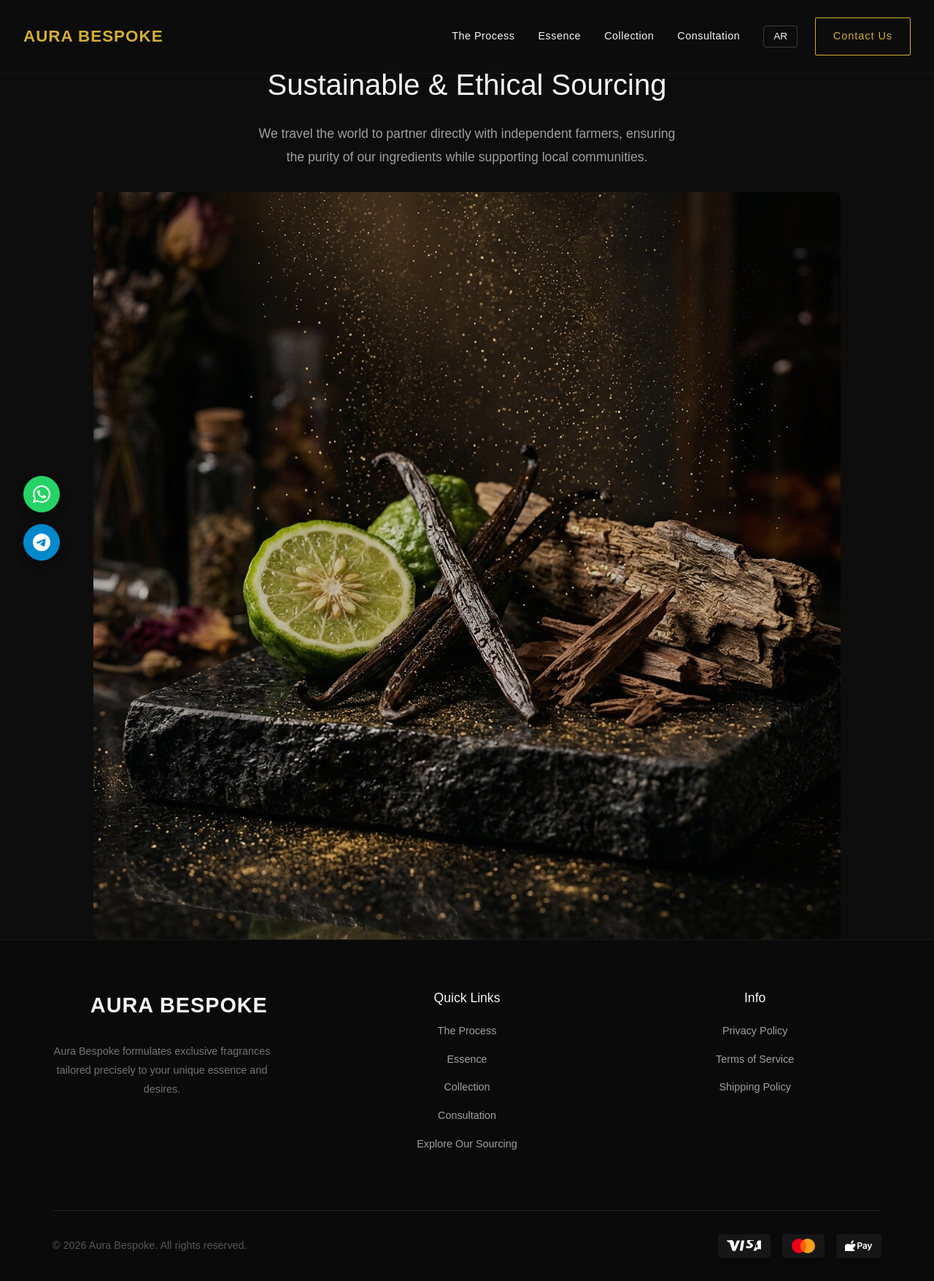
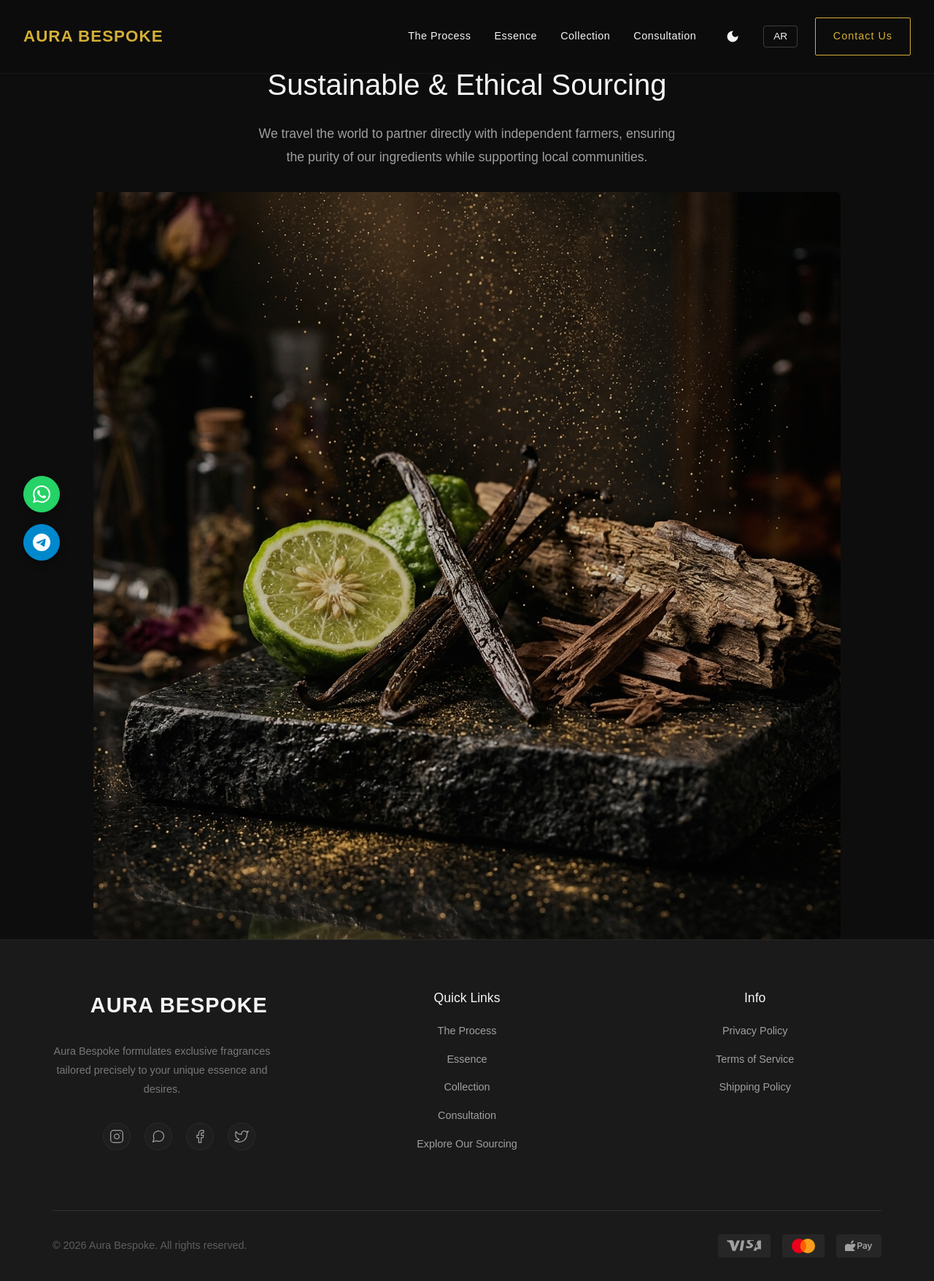
Before and after one commit to Ahmedmeid99/Perfume, a React (Vite) app: page /sourcing in a window 1280 px wide. Shown: the whole page at 73% size. Built offline with nearby package versions, Linux system fonts and the light colour scheme; a web font is replaced by a local one.

Commit message:
int command

```diff
--- a/src/App.css
+++ b/src/App.css
@@ -61,12 +61,13 @@
 .lang-toggle {
   background: transparent;
   color: var(--text-light);
-  border: 1px solid rgba(255,255,255,0.2);
+  border: 1px solid rgba(255, 255, 255, 0.2);
   padding: 0.4rem 0.8rem;
   border-radius: 4px;
   font-size: 0.85rem;
   transition: all 0.3s;
 }
+
 .lang-toggle:hover {
   border-color: var(--primary-color);
   color: var(--primary-color);
@@ -94,6 +95,7 @@
   background: var(--primary-color);
   color: var(--bg-color);
 }
+
 .cta-button.solid:hover {
   background: var(--primary-hover);
   border-color: var(--primary-hover);
@@ -125,12 +127,12 @@
   left: 0;
   width: 100%;
   height: 100%;
-  background: linear-gradient(to right, rgba(13,13,13,0.95) 0%, rgba(13,13,13,0.5) 60%, transparent 100%);
+  background: linear-gradient(to right, rgba(13, 13, 13, 0.95) 0%, rgba(13, 13, 13, 0.5) 60%, transparent 100%);
   z-index: 2;
 }
 
 [dir="rtl"] .hero-overlay {
-  background: linear-gradient(to left, rgba(13,13,13,0.95) 0%, rgba(13,13,13,0.5) 60%, transparent 100%);
+  background: linear-gradient(to left, rgba(13, 13, 13, 0.95) 0%, rgba(13, 13, 13, 0.5) 60%, transparent 100%);
 }
 
 .hero-content {
@@ -167,6 +169,7 @@
   background-color: var(--surface-color);
   position: relative;
 }
+
 .process-section::before {
   content: '';
   position: absolute;
@@ -223,7 +226,8 @@
   transform: rotateY(-180deg);
 }
 
-.card-front, .card-back {
+.card-front,
+.card-back {
   position: absolute;
   width: 100%;
   height: 100%;
@@ -233,8 +237,8 @@
 }
 
 .card-front {
-  background: rgba(255,255,255,0.02);
-  border: 1px solid rgba(255,255,255,0.04);
+  background: rgba(255, 255, 255, 0.02);
+  border: 1px solid rgba(255, 255, 255, 0.04);
   padding: 3rem 2.5rem;
   display: flex;
   flex-direction: column;
@@ -266,7 +270,7 @@
   left: 0;
   right: 0;
   bottom: 0;
-  background: linear-gradient(to top, rgba(13,13,13,0.9) 0%, transparent 100%);
+  background: linear-gradient(to top, rgba(13, 13, 13, 0.9) 0%, transparent 100%);
   z-index: 1;
 }
 
@@ -313,6 +317,7 @@
   object-fit: cover;
   transition: transform 1.5s ease;
 }
+
 .quality-image-wrapper:hover .quality-image {
   transform: scale(1.05);
 }
@@ -335,13 +340,16 @@
 .cta-section {
   text-align: center;
   padding: 8rem 0;
-  background: linear-gradient(rgba(13,13,13,0.92), rgba(13,13,13,0.92)), url('/process.png') center/cover fixed;
+  background: linear-gradient(rgba(13, 13, 13, 0.92), rgba(13, 13, 13, 0.92)), url('/process.png') center/cover fixed;
 }
+
 .cta-section h2 {
   font-size: 3rem;
   margin-bottom: 1.5rem;
+  margin-top: 1.5rem;
   font-weight: 500;
 }
+
 .cta-section p {
   color: var(--text-muted);
   margin-bottom: 3rem;
@@ -355,10 +363,11 @@
 footer {
   text-align: center;
   padding: 4rem 2rem;
-  border-top: 1px solid rgba(255,255,255,0.05);
+  border-top: 1px solid rgba(255, 255, 255, 0.05);
   font-size: 0.9rem;
   color: var(--text-muted);
 }
+
 .footer-logo {
   font-size: 1.2rem;
   color: var(--primary-color);
@@ -385,10 +394,12 @@ footer {
   .navbar {
     padding: 0.8rem 1rem;
   }
+
   .nav-brand {
     font-size: 1rem;
     white-space: nowrap;
   }
+
   .nav-controls {
     margin-inline-end: 0;
     position: absolute;
@@ -405,32 +416,39 @@ footer {
     pointer-events: none;
     transition: all 0.3s ease;
     border-bottom: 1px solid rgba(255, 255, 255, 0.05);
-    box-shadow: 0 10px 30px rgba(0,0,0,0.5);
+    box-shadow: 0 10px 30px rgba(0, 0, 0, 0.5);
   }
+
   .nav-actions {
     gap: 0.4rem;
   }
+
   .cta-button.nav-cta {
     padding: 0.3rem 0.6rem;
     font-size: 0.75rem;
     white-space: nowrap;
   }
+
   .lang-toggle {
     padding: 0.2rem 0.4rem;
     font-size: 0.75rem;
   }
+
   .hero-title {
     font-size: 2.8rem;
   }
+
   .hamburger {
     display: block;
     margin-left: 0.25rem;
   }
+
   .nav-controls.mobile-open {
     transform: translateY(0);
     opacity: 1;
     pointer-events: auto;
   }
+
   .nav-links {
     display: flex;
     flex-direction: column;
@@ -438,19 +456,25 @@ footer {
     gap: 1.5rem;
     width: 100%;
   }
+
   .quality-grid {
     grid-template-columns: 1fr;
   }
+
   .quality-content {
     padding: 4rem 2rem;
   }
+
   .hero-overlay {
-    background: linear-gradient(to bottom, rgba(13,13,13,0.8) 0%, rgba(13,13,13,0.95) 100%);
+    background: linear-gradient(to bottom, rgba(13, 13, 13, 0.8) 0%, rgba(13, 13, 13, 0.95) 100%);
   }
+
   [dir="rtl"] .hero-overlay {
-    background: linear-gradient(to bottom, rgba(13,13,13,0.8) 0%, rgba(13,13,13,0.95) 100%);
+    background: linear-gradient(to bottom, rgba(13, 13, 13, 0.8) 0%, rgba(13, 13, 13, 0.95) 100%);
   }
-  .floating-widgets-left, .floating-widgets-right {
+
+  .floating-widgets-left,
+  .floating-widgets-right {
     bottom: 1rem;
   }
 }
@@ -464,16 +488,19 @@ footer {
   flex-direction: column;
   gap: 1.5rem;
 }
+
 [dir="rtl"] .contact-form {
   text-align: right;
 }
+
 .form-group {
   display: flex;
   flex-direction: column;
 }
+
 .form-input {
-  background: rgba(255,255,255,0.03);
-  border: 1px solid rgba(255,255,255,0.1);
+  background: rgba(255, 255, 255, 0.03);
+  border: 1px solid rgba(255, 255, 255, 0.1);
   color: var(--text-light);
   padding: 1rem;
   font-family: inherit;
@@ -481,10 +508,12 @@ footer {
   border-radius: 4px;
   transition: border-color 0.3s;
 }
+
 .form-input:focus {
   border-color: var(--primary-color);
   outline: none;
 }
+
 .form-success {
   color: #4BB543;
   margin-top: 2rem;
@@ -502,6 +531,7 @@ footer {
   gap: 1rem;
   z-index: 1000;
 }
+
 [dir="rtl"] .floating-widgets-left {
   left: auto;
   right: 2rem;
@@ -516,6 +546,7 @@ footer {
   gap: 1rem;
   z-index: 1000;
 }
+
 [dir="rtl"] .floating-widgets-right {
   right: auto;
   left: 2rem;
@@ -530,33 +561,39 @@ footer {
   justify-content: center;
   background-color: var(--surface-color);
   color: var(--text-light);
-  box-shadow: 0 4px 12px rgba(0,0,0,0.3);
+  box-shadow: 0 4px 12px rgba(0, 0, 0, 0.3);
   transition: transform 0.3s, background-color 0.3s;
   cursor: pointer;
-  border: 1px solid rgba(255,255,255,0.1);
+  border: 1px solid rgba(255, 255, 255, 0.1);
 }
+
 .widget-btn svg {
   width: 24px;
   height: 24px;
 }
+
 .widget-btn:hover {
   transform: translateY(-5px);
 }
+
 .widget-btn.whatsapp {
   background-color: #25D366;
   color: white;
   border-color: #25D366;
 }
+
 .widget-btn.telegram {
   background-color: #0088cc;
   color: white;
   border-color: #0088cc;
 }
+
 .widget-btn.scroll-top {
   background-color: var(--bg-color);
   border-color: var(--primary-color);
   color: var(--primary-color);
 }
+
 .widget-btn.scroll-top:hover {
   background-color: var(--primary-color);
   color: var(--bg-color);
@@ -569,6 +606,7 @@ footer {
   gap: 2rem;
   margin-top: 3rem;
 }
+
 .team-card {
   text-align: center;
   background: var(--surface-color);
@@ -577,9 +615,11 @@ footer {
   border: 1px solid rgba(255, 255, 255, 0.05);
   transition: transform 0.3s;
 }
+
 .team-card:hover {
   transform: translateY(-5px);
 }
+
 .team-img {
   width: 120px;
   height: 120px;
@@ -587,13 +627,15 @@ footer {
   object-fit: cover;
   margin: 0 auto 1.5rem auto;
   border: 4px solid var(--surface-color);
-  box-shadow: 0 4px 15px rgba(0,0,0,0.5);
+  box-shadow: 0 4px 15px rgba(0, 0, 0, 0.5);
   display: block;
 }
+
 .team-card h3 {
   color: var(--text-light);
   margin-bottom: 0.5rem;
 }
+
 .team-role {
   color: var(--primary-color);
   font-size: 0.9rem;
@@ -607,6 +649,7 @@ footer {
   gap: 2rem;
   margin-top: 3rem;
 }
+
 .review-card {
   background: rgba(13, 13, 13, 0.6);
   padding: 2rem;
@@ -614,21 +657,25 @@ footer {
   border-left: 3px solid var(--primary-color);
   position: relative;
 }
+
 [dir="rtl"] .review-card {
   border-left: none;
   border-right: 3px solid var(--primary-color);
 }
+
 .review-text {
   font-style: italic;
   color: var(--text-muted);
   line-height: 1.6;
 }
+
 .review-header {
   display: flex;
   align-items: center;
   gap: 1rem;
   margin-bottom: 1.5rem;
 }
+
 .review-img {
   width: 50px;
   height: 50px;
@@ -636,6 +683,7 @@ footer {
   object-fit: cover;
   border: 2px solid var(--primary-color);
 }
+
 .reviewer {
   font-weight: 600;
   color: var(--text-light);
@@ -649,6 +697,7 @@ footer {
   background: var(--bg-color);
   margin-bottom: 0;
 }
+
 .map-iframe {
   width: 100%;
   height: 100%;
@@ -657,16 +706,26 @@ footer {
   top: 0;
   left: 0;
   filter: invert(90%) hue-rotate(180deg) brightness(85%) contrast(85%);
+  transition: filter 0.5s;
 }
+
+[data-theme="light"] .map-iframe {
+  filter: none;
+}
+
 .map-container {
   position: absolute;
-  top: 0; left: 0; right: 0; bottom: 0;
+  top: 0;
+  left: 0;
+  right: 0;
+  bottom: 0;
   background: rgba(13, 13, 13, 0.4);
   display: flex;
   align-items: center;
   justify-content: center;
   text-align: center;
 }
+
 .map-overlay {
   background: var(--surface-color);
   padding: 3rem;
@@ -678,22 +737,25 @@ footer {
 
 /* Fat Footer */
 .fat-footer {
-  background: #0a0a0a;
+  background: var(--surface-color);
   padding: 4rem 2rem 2rem 2rem;
   border-top: 1px solid rgba(255, 255, 255, 0.05);
 }
+
 .footer-top-grid {
   display: grid;
   grid-template-columns: repeat(auto-fit, minmax(200px, 1fr));
   gap: 3rem;
   margin-bottom: 4rem;
 }
+
 .footer-logo {
   font-family: inherit;
   font-size: 1.8rem;
   font-weight: 700;
   color: var(--text-light);
 }
+
 .footer-bottom {
   display: flex;
   justify-content: space-between;
@@ -703,17 +765,43 @@ footer {
   flex-wrap: wrap;
   gap: 1.5rem;
 }
+
 .payment-methods {
   display: flex;
   gap: 1rem;
 }
+
 .pay-icon {
-  background: rgba(255, 255, 255, 0.05); /* slightly lighter for logos */
+  background: rgba(255, 255, 255, 0.05);
+  /* slightly lighter for logos */
   padding: 0.4rem 0.8rem;
   border-radius: 4px;
   display: flex;
   align-items: center;
   justify-content: center;
+}
+
+.social-icon {
+  color: var(--text-muted);
+  transition: color 0.3s ease, transform 0.3s ease;
+  display: flex;
+  align-items: center;
+  justify-content: center;
+  background: rgba(255, 255, 255, 0.02);
+  padding: 0.5rem;
+  border-radius: 50%;
+  border: 1px solid rgba(255, 255, 255, 0.05);
+}
+
+.social-icon:hover {
+  color: var(--primary-color);
+  transform: translateY(-2px);
+  border-color: rgba(204, 163, 107, 0.3);
+}
+
+[data-theme="light"] .social-icon {
+  border-color: rgba(0, 0, 0, 0.1);
+  background: rgba(0, 0, 0, 0.02);
 }
 
 @media (max-width: 768px) {
@@ -731,6 +819,7 @@ footer {
   margin-bottom: 4rem;
   flex-wrap: wrap;
 }
+
 .filter-select {
   background: var(--surface-color);
   color: var(--text-light);
@@ -743,14 +832,17 @@ footer {
   outline: none;
   min-width: 200px;
 }
+
 .filter-select:focus {
   border-color: var(--primary-color);
 }
+
 .perfume-grid {
   display: grid;
   grid-template-columns: repeat(auto-fit, minmax(280px, 1fr));
   gap: 2.5rem;
 }
+
 .perfume-card {
   background: rgba(255, 255, 255, 0.02);
   border-radius: 8px;
@@ -758,10 +850,13 @@ footer {
   border: 1px solid rgba(255, 255, 255, 0.05);
   transition: transform 0.4s, border-color 0.4s;
 }
+
 .perfume-card:hover {
   transform: translateY(-8px);
-  border-color: rgba(204, 163, 107, 0.5); /* Primary color slightly faded */
+  border-color: rgba(204, 163, 107, 0.5);
+  /* Primary color slightly faded */
 }
+
 .perfume-img-wrapper {
   height: 300px;
   position: relative;
@@ -771,12 +866,14 @@ footer {
   justify-content: center;
   padding: 2rem;
 }
+
 .perfume-img-wrapper img {
   max-height: 100%;
   max-width: 100%;
   object-fit: contain;
-  filter: drop-shadow(0 15px 25px rgba(0,0,0,0.6));
+  filter: drop-shadow(0 15px 25px rgba(0, 0, 0, 0.6));
 }
+
 .perfume-tags {
   position: absolute;
   top: 1rem;
@@ -786,11 +883,13 @@ footer {
   gap: 0.5rem;
   align-items: flex-end;
 }
+
 [dir="rtl"] .perfume-tags {
   right: auto;
   left: 1rem;
   align-items: flex-start;
 }
+
 .perfume-tag {
   background: rgba(13, 13, 13, 0.8);
   color: var(--primary-color);
@@ -801,18 +900,118 @@ footer {
   letter-spacing: 1px;
   text-transform: uppercase;
 }
+
 .perfume-info {
   padding: 2rem;
   text-align: center;
 }
+
 .perfume-info h3 {
   color: var(--text-light);
   margin-bottom: 0.8rem;
   font-family: inherit;
   font-size: 1.4rem;
 }
+
 .perfume-info p {
   color: var(--text-muted);
   font-size: 0.95rem;
   line-height: 1.6;
 }
+
+/* Theme Toggle Styles */
+.theme-toggle {
+  background: none;
+  border: none;
+  color: var(--text-light);
+  cursor: pointer;
+  display: flex;
+  align-items: center;
+  justify-content: center;
+  padding: 0.5rem;
+  border-radius: 50%;
+  transition: background 0.3s, color 0.3s;
+}
+
+.theme-toggle:hover {
+  background: rgba(128, 128, 128, 0.15);
+  color: var(--primary-color);
+}
+
+.mobile-only-theme {
+  display: none;
+}
+
+@media (max-width: 768px) {
+  .desktop-only-theme {
+    display: none;
+  }
+
+  .mobile-only-theme {
+    display: inline-flex;
+    margin-top: 1rem;
+    padding: 0.5rem 0;
+  }
+
+  h2 {
+    font-size: 1.9rem !important;
+  }
+}
+
+/* Light Theme Structure Overrides */
+[data-theme="light"] .navbar {
+  background: rgba(255, 255, 255, 0.85);
+  border-bottom: 1px solid rgba(0, 0, 0, 0.05);
+}
+
+[data-theme="light"] .lang-toggle {
+  border: 1px solid rgba(0, 0, 0, 0.1);
+}
+
+[data-theme="light"] .hero-overlay {
+  background: linear-gradient(to right, rgba(255, 255, 255, 0.95) 0%, rgba(255, 255, 255, 0.5) 60%, transparent 100%);
+}
+
+[data-theme="light"] [dir="rtl"] .hero-overlay {
+  background: linear-gradient(to left, rgba(255, 255, 255, 0.95) 0%, rgba(255, 255, 255, 0.5) 60%, transparent 100%);
+}
+
+[data-theme="light"] .team-card,
+[data-theme="light"] .perfume-card,
+[data-theme="light"] .filter-select {
+  border-color: rgba(0, 0, 0, 0.1);
+  background-color: var(--surface-color);
+}
+
+/* Force CTA section to remain dark in Light Mode */
+[data-theme="light"] .cta-section h2,
+[data-theme="light"] .cta-section p,
+[data-theme="light"] .cta-section h3 {
+  color: #ffffff;
+}
+
+[data-theme="light"] .cta-section .form-input {
+  background: rgba(255, 255, 255, 0.05);
+  border-color: rgba(255, 255, 255, 0.1);
+  color: #ffffff;
+}
+
+[data-theme="light"] .review-card {
+  background: rgba(255, 255, 255, 0.8);
+  box-shadow: 0 4px 15px rgba(0, 0, 0, 0.05);
+}
+
+[data-theme="light"] .map-container {
+  background: rgba(255, 255, 255, 0.4);
+}
+
+[data-theme="light"] .pay-icon {
+  background: rgba(0, 0, 0, 0.05);
+  color: var(--text-light);
+  /* Let the text-light variable adapt securely to dark-grey */
+}
+
+[data-theme="light"] .perfume-tag {
+  background: rgba(255, 255, 255, 0.8);
+  border-color: rgba(0, 0, 0, 0.1);
+}
--- a/src/components/Footer.jsx
+++ b/src/components/Footer.jsx
@@ -13,6 +13,20 @@ export default function Footer() {
             <p className="footer-desc" style={{ marginTop: '1.5rem', opacity: 0.7, maxWidth: '300px' }}>
               Aura Bespoke formulates exclusive fragrances tailored precisely to your unique essence and desires.
             </p>
+            <div className="social-icons" style={{ display: 'flex', justifyContent: 'center', gap: '1.2rem', marginTop: '2rem' }}>
+              <a href="#" className="social-icon" aria-label="Instagram">
+                <svg viewBox="0 0 24 24" width="20" height="20" stroke="currentColor" strokeWidth="1.5" fill="none" strokeLinecap="round" strokeLinejoin="round"><rect x="2" y="2" width="20" height="20" rx="5" ry="5"></rect><path d="M16 11.37A4 4 0 1 1 12.63 8 4 4 0 0 1 16 11.37z"></path><line x1="17.5" y1="6.5" x2="17.51" y2="6.5"></line></svg>
+              </a>
+              <a href="#" className="social-icon" aria-label="WhatsApp">
+                <svg viewBox="0 0 24 24" width="20" height="20" stroke="currentColor" strokeWidth="1.5" fill="none" strokeLinecap="round" strokeLinejoin="round"><path d="M21 11.5a8.38 8.38 0 0 1-.9 3.8 8.5 8.5 0 0 1-7.6 4.7 8.38 8.38 0 0 1-3.8-.9L3 21l1.9-5.7a8.38 8.38 0 0 1-.9-3.8 8.5 8.5 0 0 1 4.7-7.6 8.38 8.38 0 0 1 3.8-.9h.5a8.48 8.48 0 0 1 8 8v.5z"></path></svg>
+              </a>
+              <a href="#" className="social-icon" aria-label="Facebook">
+                <svg viewBox="0 0 24 24" width="20" height="20" stroke="currentColor" strokeWidth="1.5" fill="none" strokeLinecap="round" strokeLinejoin="round"><path d="M18 2h-3a5 5 0 0 0-5 5v3H7v4h3v8h4v-8h3l1-4h-4V7a1 1 0 0 1 1-1h3z"></path></svg>
+              </a>
+              <a href="#" className="social-icon" aria-label="Twitter">
+                <svg viewBox="0 0 24 24" width="20" height="20" stroke="currentColor" strokeWidth="1.5" fill="none" strokeLinecap="round" strokeLinejoin="round"><path d="M23 3a10.9 10.9 0 0 1-3.14 1.53 4.48 4.48 0 0 0-7.86 3v1A10.66 10.66 0 0 1 3 4s-4 9 5 13a11.64 11.64 0 0 1-7 2c9 5 20 0 20-11.5a4.5 4.5 0 0 0-.08-.83A7.72 7.72 0 0 0 23 3z"></path></svg>
+              </a>
+            </div>
           </div>
           <div className="footer-col links-col">
             <h3 style={{ color: 'var(--text-light)', marginBottom: '1rem', fontSize: '1.1rem' }}>{t.quickLinks}</h3>
@@ -36,21 +50,21 @@ export default function Footer() {
         <div className="footer-bottom">
           <p style={{ opacity: 0.5, fontSize: '0.9rem' }}>&copy; {new Date().getFullYear()} {t.brand}. All rights reserved.</p>
           <div className="payment-methods">
-             <div className="pay-icon" aria-label="Visa" style={{ color: '#fff' }}>
+            <div className="pay-icon" aria-label="Visa">
               <svg viewBox="0 0 50 16" height="15" fill="currentColor">
-                 <path d="M21.5,0.5l-2.6,15h4.2l2.6,-15H21.5z M15,0.5l-3.9,10L10.4,3.2C10,1,8,-0.1,6.5,0.1L0,0.5l0.5,1.7 c1.6,0.3,3,1,3.5,1.5c0.5,0.5,0.8,1.3,1,2l3.4,9.9h4.3l6.5,-15H15z M36.3,4.7c-2.3,-0.6-2.6,-1.3-2.6,-2.1c0,-1,1.2,-1.8,2.4,-1.8 c1.4,0,2.2,0.3,3.1,0.6l0.5,-2.9c-1,-0.4-2.3,-0.6-4,-0.6c-3.5,0-6.1,1.8-6.1,4.4c0,2,1.6,3.1,3,3.7c1.4,0.7,1.8,1.1,1.8,1.7 c0,0.9-1.1,1.3-2,1.3c-1.6,0-2.6,-0.3-3.9,-0.8l-0.5,2.9c1,0.5,2.6,0.8,4.2,0.8c3.8,0,6.2,-1.9,6.2,-4.7C38.4,5.9,36.3,4.7,36.3,4.7z M50,0.5h-3c-1,0-1.7,0.3-2.1,1.2l-6,13.8h4.4l0.9,-2.4h5.4l0.5,2.4H50L50,0.5z M41.9,10.6l2.3,-6.2l1.3,6.2H41.9z"/>
+                <path d="M21.5,0.5l-2.6,15h4.2l2.6,-15H21.5z M15,0.5l-3.9,10L10.4,3.2C10,1,8,-0.1,6.5,0.1L0,0.5l0.5,1.7 c1.6,0.3,3,1,3.5,1.5c0.5,0.5,0.8,1.3,1,2l3.4,9.9h4.3l6.5,-15H15z M36.3,4.7c-2.3,-0.6-2.6,-1.3-2.6,-2.1c0,-1,1.2,-1.8,2.4,-1.8 c1.4,0,2.2,0.3,3.1,0.6l0.5,-2.9c-1,-0.4-2.3,-0.6-4,-0.6c-3.5,0-6.1,1.8-6.1,4.4c0,2,1.6,3.1,3,3.7c1.4,0.7,1.8,1.1,1.8,1.7 c0,0.9-1.1,1.3-2,1.3c-1.6,0-2.6,-0.3-3.9,-0.8l-0.5,2.9c1,0.5,2.6,0.8,4.2,0.8c3.8,0,6.2,-1.9,6.2,-4.7C38.4,5.9,36.3,4.7,36.3,4.7z M50,0.5h-3c-1,0-1.7,0.3-2.1,1.2l-6,13.8h4.4l0.9,-2.4h5.4l0.5,2.4H50L50,0.5z M41.9,10.6l2.3,-6.2l1.3,6.2H41.9z" />
               </svg>
             </div>
             <div className="pay-icon" aria-label="Mastercard">
               <svg viewBox="0 0 32 20" height="20">
-                 <circle cx="10" cy="10" r="10" fill="#EB001B"/>
-                 <circle cx="22" cy="10" r="10" fill="#F79E1B"/>
-                 <path d="M16 18a9.97 9.97 0 0 0 4-8 9.97 9.97 0 0 0-4-8 9.97 9.97 0 0 0-4 8 9.97 9.97 0 0 0 4 8z" fill="#FF5F00"/>
+                <circle cx="10" cy="10" r="10" fill="#EB001B" />
+                <circle cx="22" cy="10" r="10" fill="#F79E1B" />
+                <path d="M16 18a9.97 9.97 0 0 0 4-8 9.97 9.97 0 0 0-4-8 9.97 9.97 0 0 0-4 8 9.97 9.97 0 0 0 4 8z" fill="#FF5F00" />
               </svg>
             </div>
-             <div className="pay-icon" aria-label="Apple Pay" style={{ color: '#fff' }}>
+            <div className="pay-icon" aria-label="Apple Pay">
               <svg viewBox="0 0 54 22" height="15" fill="currentColor">
-                 <path d="M11,10.1C11,6.5,13.8,4.6,13.8,4.6C12.5,2.7,10,2.3,9,2.3C6.7,2.1,4.4,3.7,3.1,3.7C1.8,3.7,-0.2,2.3,-2,2.3C-4.3,2.4,-6.5,3.6,-7.7,5.7c-2.4,4.2,-0.6,10.4,1.8,13.8c1.1,1.6,2.5,3.5,4.3,3.4c1.7,-0.1,2.4,-1.1,4.5,-1.1c2.1,0,2.7,1.1,4.5,1.1c1.9,0,3.1,-1.7,4.2,-3.3C11.1,17.4,11.7,15.6,11.7,15.5C11.6,15.4,8,14,8,10.1z M8,-0.2C8.9,-1.4,9.6,-3.1,9.4,-4.8c-1.4,0.1,-3.2,1,-4.2,2.2c-0.9,1.1,-1.7,2.9,-1.5,4.5C5.1,2.1,6.8,1.2,8,-0.2z" transform="translate(8, 5)"/>
+                <path d="M11,10.1C11,6.5,13.8,4.6,13.8,4.6C12.5,2.7,10,2.3,9,2.3C6.7,2.1,4.4,3.7,3.1,3.7C1.8,3.7,-0.2,2.3,-2,2.3C-4.3,2.4,-6.5,3.6,-7.7,5.7c-2.4,4.2,-0.6,10.4,1.8,13.8c1.1,1.6,2.5,3.5,4.3,3.4c1.7,-0.1,2.4,-1.1,4.5,-1.1c2.1,0,2.7,1.1,4.5,1.1c1.9,0,3.1,-1.7,4.2,-3.3C11.1,17.4,11.7,15.6,11.7,15.5C11.6,15.4,8,14,8,10.1z M8,-0.2C8.9,-1.4,9.6,-3.1,9.4,-4.8c-1.4,0.1,-3.2,1,-4.2,2.2c-0.9,1.1,-1.7,2.9,-1.5,4.5C5.1,2.1,6.8,1.2,8,-0.2z" transform="translate(8, 5)" />
                 <text x="24" y="18" fontFamily="-apple-system, system-ui, BlinkMacSystemFont, sans-serif" fontSize="18" fontWeight="600" letterSpacing="-0.5">Pay</text>
               </svg>
             </div>
--- a/src/components/Navbar.jsx
+++ b/src/components/Navbar.jsx
@@ -1,10 +1,50 @@
-import React, { useState } from 'react';
+import React, { useState, useEffect } from 'react';
 import { Link } from 'react-router-dom';
 import { useLanguage } from '../context/LanguageContext';
 
 export default function Navbar() {
   const { lang, toggleLanguage, t } = useLanguage();
   const [isMobileMenuOpen, setIsMobileMenuOpen] = useState(false);
+  const [isDarkMode, setIsDarkMode] = useState(true);
+
+  useEffect(() => {
+    const savedTheme = localStorage.getItem('theme');
+    if (savedTheme === 'light') {
+      setIsDarkMode(false);
+      document.documentElement.setAttribute('data-theme', 'light');
+    }
+  }, []);
+
+  const toggleTheme = () => {
+    setIsDarkMode(prev => {
+      const newMode = !prev;
+      document.documentElement.setAttribute('data-theme', newMode ? 'dark' : 'light');
+      localStorage.setItem('theme', newMode ? 'dark' : 'light');
+      return newMode;
+    });
+  };
+
+  const ThemeToggleBtn = ({ className }) => (
+    <button className={`theme-toggle ${className || ''}`} onClick={toggleTheme} aria-label="Toggle theme">
+      {isDarkMode ? (
+        <svg viewBox="0 0 24 24" width="20" height="20" fill="currentColor">
+          <path d="M12 3a9 9 0 1 0 9 9c0-.46-.04-.92-.1-1.36a5.389 5.389 0 0 1-4.4 2.26 5.403 5.403 0 0 1-3.14-9.8c-.44-.06-.9-.1-1.36-.1z" />
+        </svg>
+      ) : (
+        <svg viewBox="0 0 24 24" width="20" height="20" fill="none" stroke="currentColor" strokeWidth="2" strokeLinecap="round" strokeLinejoin="round">
+          <circle cx="12" cy="12" r="5"></circle>
+          <line x1="12" y1="1" x2="12" y2="3"></line>
+          <line x1="12" y1="21" x2="12" y2="23"></line>
+          <line x1="4.22" y1="4.22" x2="5.64" y2="5.64"></line>
+          <line x1="18.36" y1="18.36" x2="19.78" y2="19.78"></line>
+          <line x1="1" y1="12" x2="3" y2="12"></line>
+          <line x1="21" y1="12" x2="23" y2="12"></line>
+          <line x1="4.22" y1="19.78" x2="5.64" y2="18.36"></line>
+          <line x1="18.36" y1="5.64" x2="19.78" y2="4.22"></line>
+        </svg>
+      )}
+    </button>
+  );
 
   return (
     <nav className="navbar">
@@ -18,10 +58,12 @@ export default function Navbar() {
           <Link to="/essence" className="nav-link" onClick={() => setIsMobileMenuOpen(false)}>{t.navEssence}</Link>
           <Link to="/perfumes" className="nav-link" onClick={() => setIsMobileMenuOpen(false)}>{t.navCollection}</Link>
           <Link to="/consultation" className="nav-link" onClick={() => setIsMobileMenuOpen(false)}>{t.navConsult}</Link>
+          <ThemeToggleBtn className="mobile-only-theme" />
         </div>
       </div>
 
       <div className="nav-actions">
+        <ThemeToggleBtn className="desktop-only-theme" />
         <button className="lang-toggle" onClick={() => { toggleLanguage(); setIsMobileMenuOpen(false); }}>
           {lang === 'en' ? 'AR' : 'EN'}
         </button>
--- a/src/pages/Consultation.jsx
+++ b/src/pages/Consultation.jsx
@@ -43,7 +43,7 @@ export default function Consultation({ isStandalone = true }) {
                 <div className="form-group">
                   <textarea className="form-input" placeholder={t.formMessage} rows="5" required></textarea>
                 </div>
-                <button type="submit" className="cta-button solid" style={{ padding: '1rem 3rem', fontSize: '1rem', marginTop: '1rem' }}>
+                <button type="submit" className="cta-button solid" style={{ padding: '1rem 3rem', fontSize: '1rem', marginTop: '1.5rem', marginBottom: '3rem' }}>
                   {t.formSubmit}
                 </button>
               </form>
```
Also changed, not shown: src/components/MapSection.jsx (+18 -15 lines), src/index.css (+10 -0 lines). Lines whose indentation alone changed are shown as unchanged.
